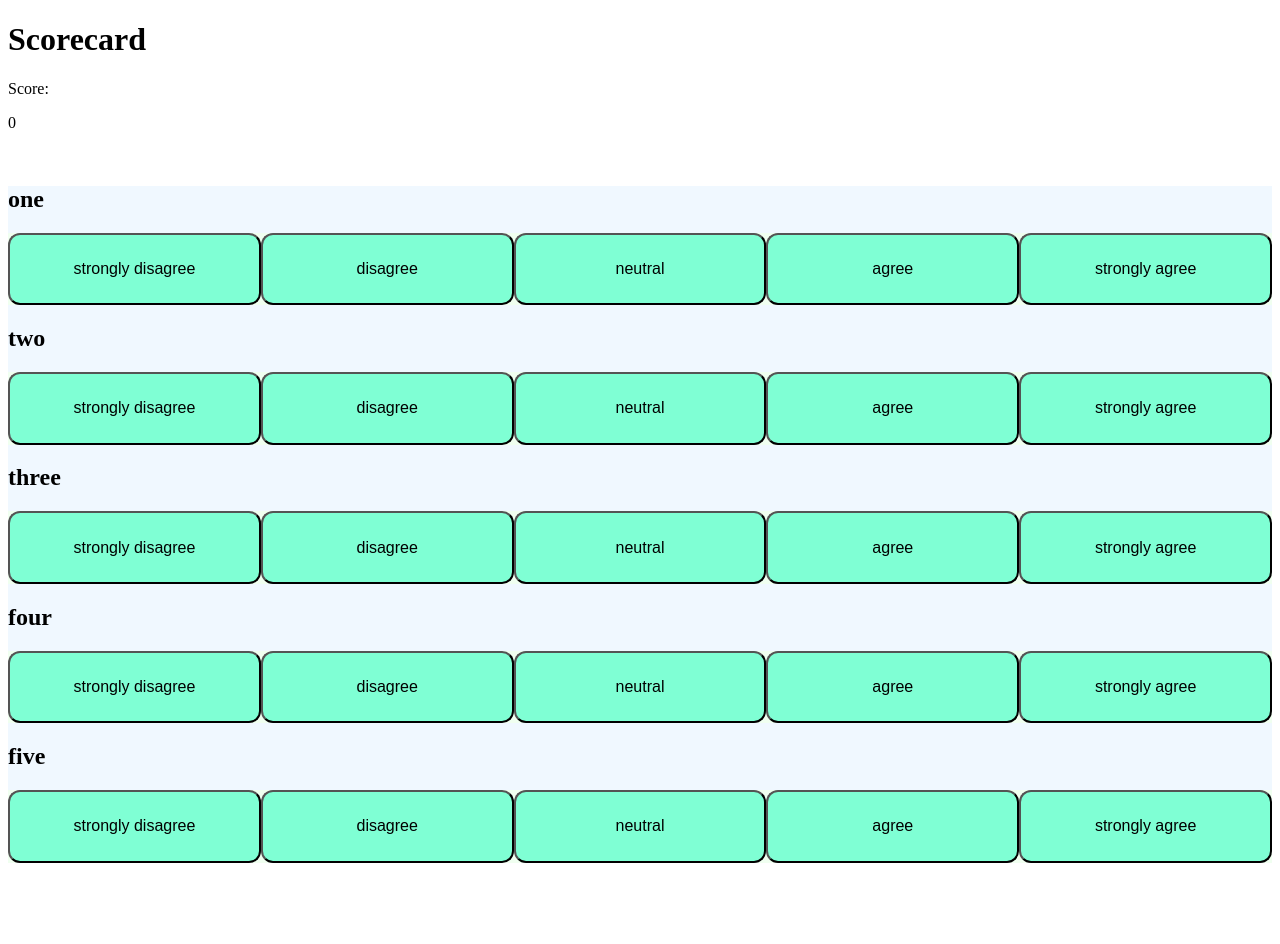
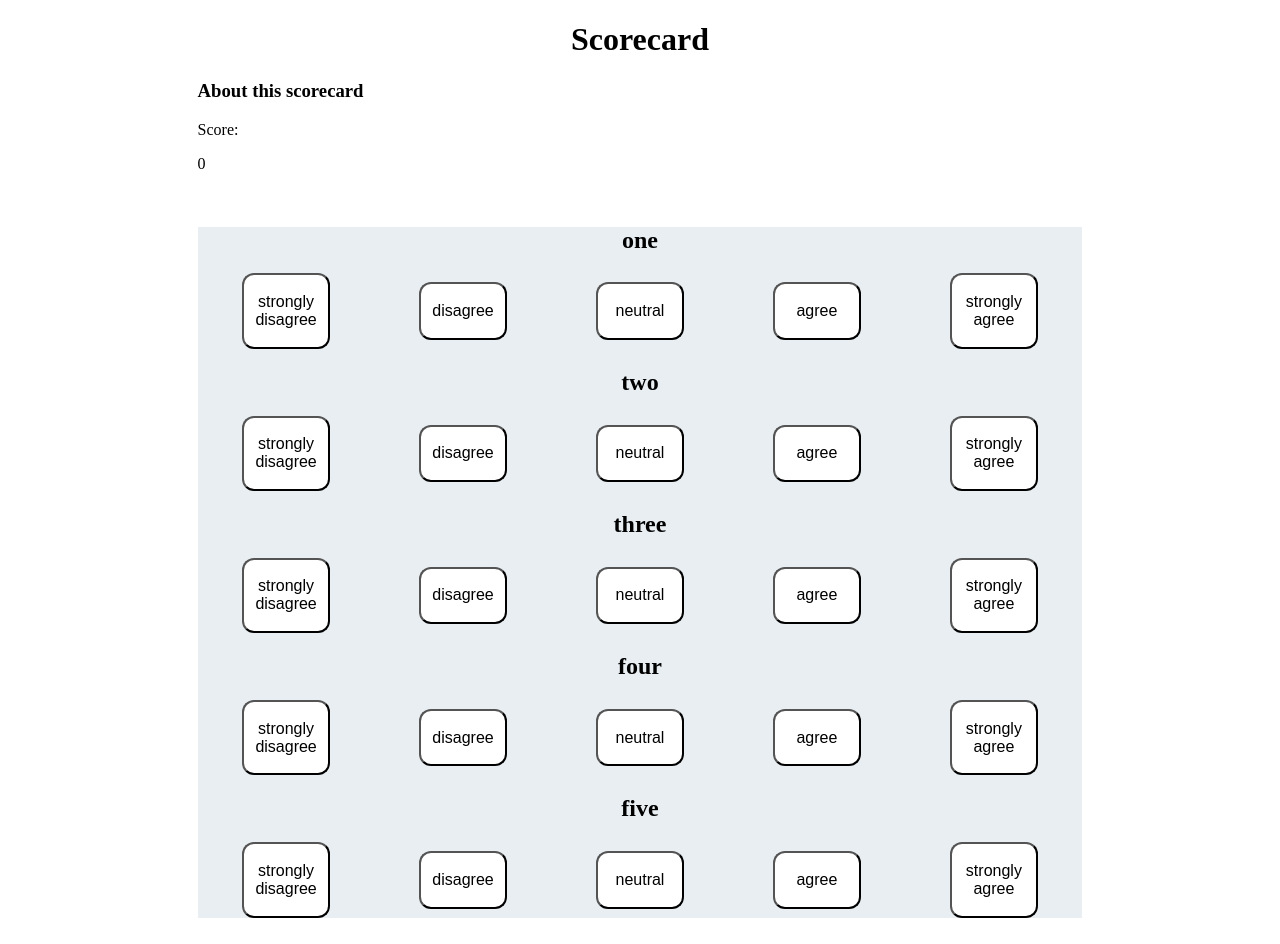
Before and after one commit to CelineLind/Scorecard, a plain HTML site: page index.html in a window 1280 px wide. Before the commit the page ends 889 px from the top, so only its background shows below. Drawn offline with Linux system fonts and the light colour scheme.

Commit message:
css updates

```diff
--- a/index.html
+++ b/index.html
@@ -5,13 +5,16 @@
     <link rel="stylesheet" href="style.css">
 </head>
 <body>
-    <h1>Scorecard</h1>
-    <p id ="scoreLine">
-        Score: <p id="totalScore">0</p>
-    </p>
-    <br>
-    <div class="prompts"></div>
-    <br>
-    <script src="script.js"></script>
+    <div class="container">
+        <h1 id="title">Scorecard</h1>
+        <h3 id="info" >About this scorecard</h3>
+        <p id="scoreLine">
+            Score: <div id="totalScore">0</div>
+        </p>
+        <br>
+        <div class="prompts"></div>
+        <br>
+        <script src="script.js"></script>
+    </div>
 </body>
 </html>
--- a/style.css
+++ b/style.css
@@ -1,12 +1,23 @@
+.container{
+    padding-left: 15%;
+    padding-right: 15%;
+}
+
+.container #title{
+    text-align: center;
+}
+
 .prompts{
-    background-color: aliceblue;
+    background-color: rgb(232, 238, 242);
+    text-align: center;
 }
 
 .btn-group0, .btn-group1, .btn-group2, .btn-group3, .btn-group4{
     display: flex;
     width: 100%;
-    background-color: honeydew;
     height: 20%;
+    align-items: center;
+    text-align: center;
 }
 
 .button{
@@ -14,16 +25,16 @@
 }
 
 #active{
-    background-color: blue;
+    background-color: rgb(0, 159, 227);
 }
 
 .group0, .group1, .group2, .group3, .group4{
     text-align: center;
-    background-color: aquamarine;
+    background-color: rgb(255, 255, 255);
     text-decoration: none;
     border-radius: 12px;
     font-size: 16px;
-    width: 100%;
+    width: 50%;
     padding-top: 10%;
     padding-bottom: 10%;
 }
```
